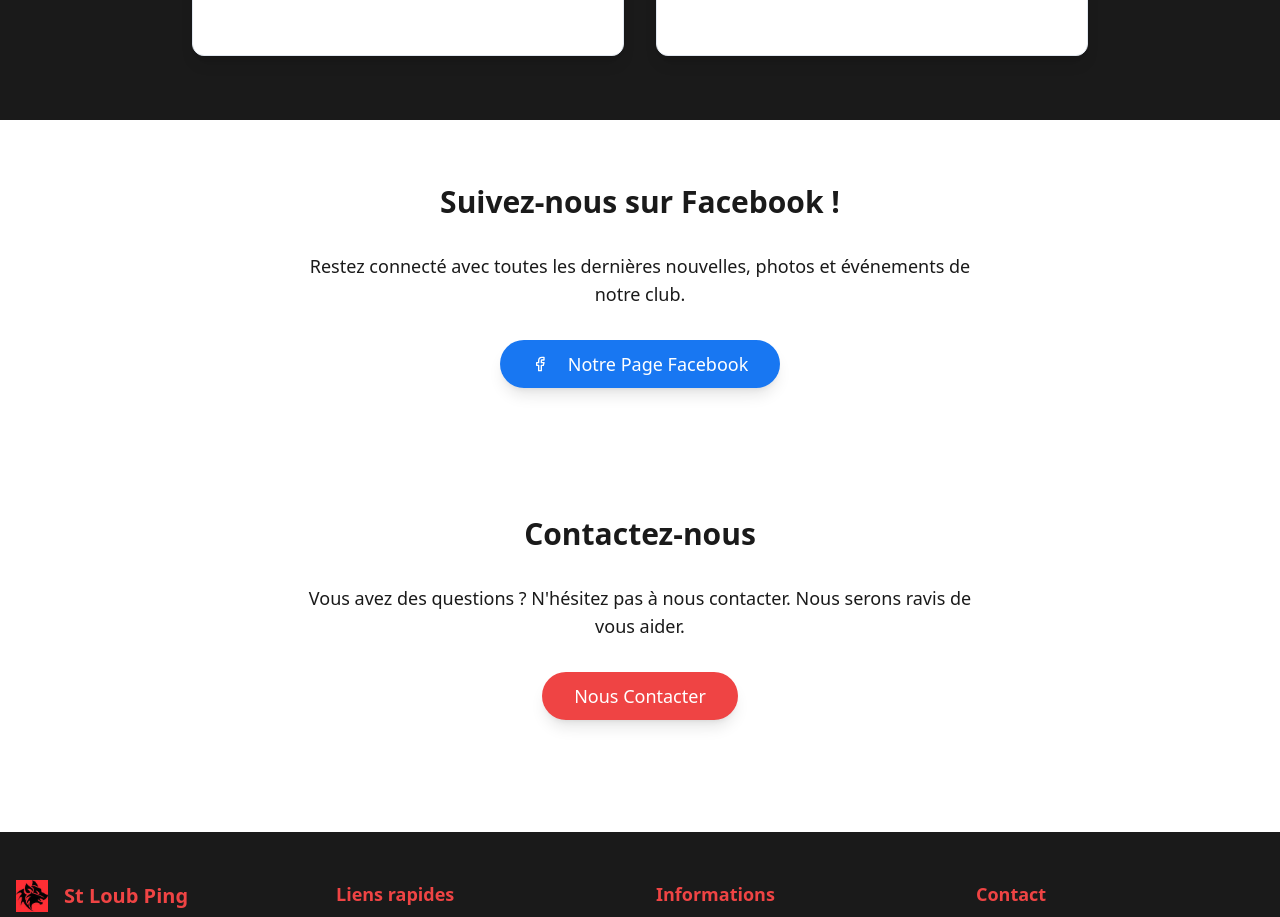
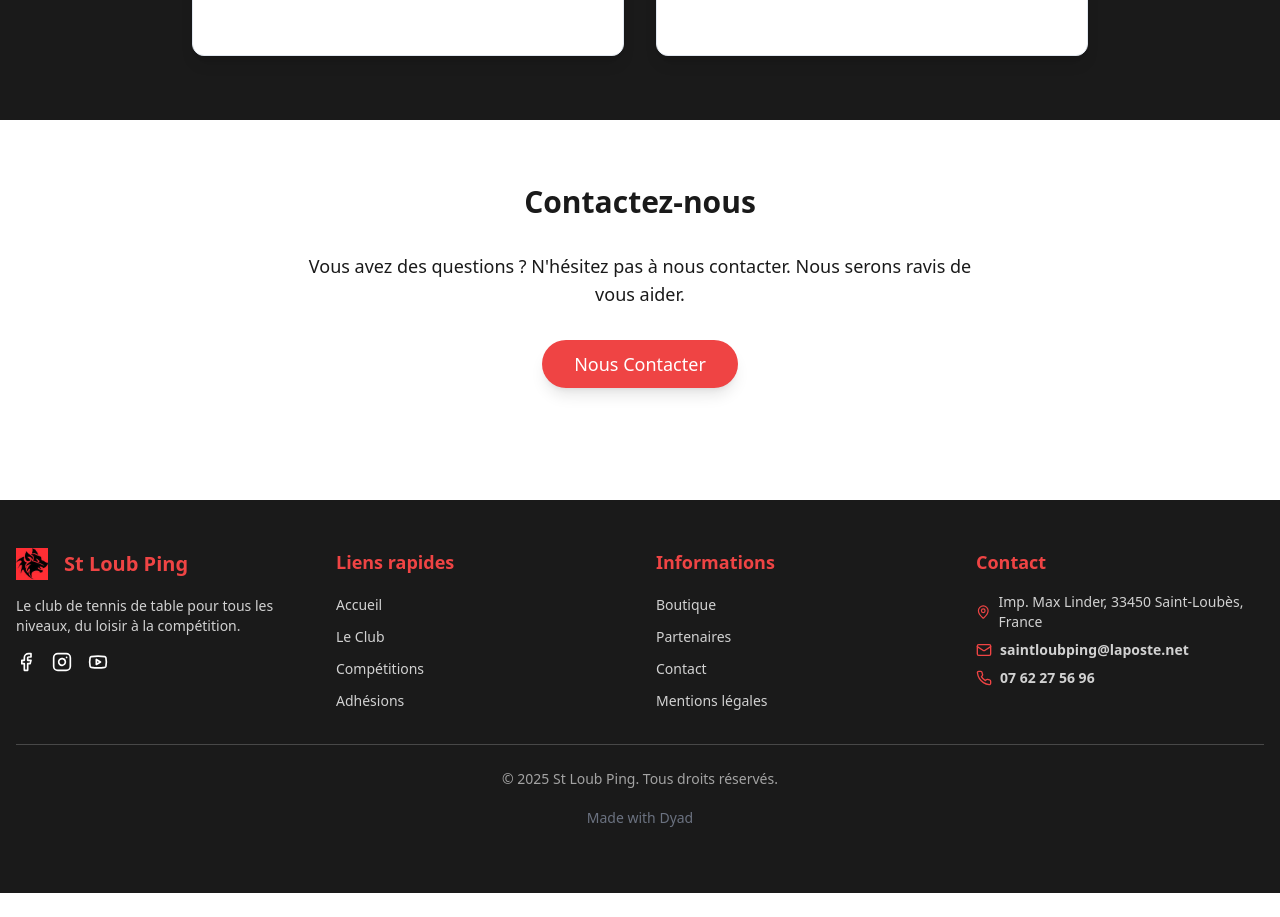
Before and after one commit to stloubping/stloubping, a React (Vite) app: page / in a window 1280 px wide. Shown: the part 2380-3297 px from the top of the page. After the commit the page ends 3273 px from the top, so only its background shows below. Built offline with nearby package versions, Linux system fonts and the light colour scheme.

Commit message:
[dyad] Suppression du bouton "Notre Page Facebook" de la page d'accueil - wrote 1 file(s)

```diff
--- a/src/pages/Accueil.tsx
+++ b/src/pages/Accueil.tsx
@@ -153,19 +153,6 @@ const Accueil = () => {
         </div>
       </section>
 
-      {/* Facebook Section (existing, kept for the main link) */}
-      <section className="py-16 px-4 md:px-8 lg:px-16 text-center bg-clubLighter">
-        <h2 className="text-3xl font-bold text-clubDark mb-8">Suivez-nous sur Facebook !</h2>
-        <p className="text-lg text-clubDarker mb-8 max-w-2xl mx-auto">
-          Restez connecté avec toutes les dernières nouvelles, photos et événements de notre club.
-        </p>
-        <Button asChild className="bg-[#1877F2] hover:bg-[#1877F2]/90 text-white text-lg px-8 py-6 rounded-full shadow-lg hover:shadow-xl transition-all duration-300">
-          <a href="https://www.facebook.com/p/Saint-LoubPing-100085857905183/?locale=fr_FR" target="_blank" rel="noopener noreferrer" className="flex items-center justify-center">
-            <Facebook className="mr-3 h-6 w-6" /> Notre Page Facebook
-          </a>
-        </Button>
-      </section>
-
       {/* Contact Section */}
       <section className="py-16 px-4 md:px-8 lg:px-16 text-center bg-clubLighter">
         <h2 className="text-3xl font-bold text-clubDark mb-8">Contactez-nous</h2>
```
